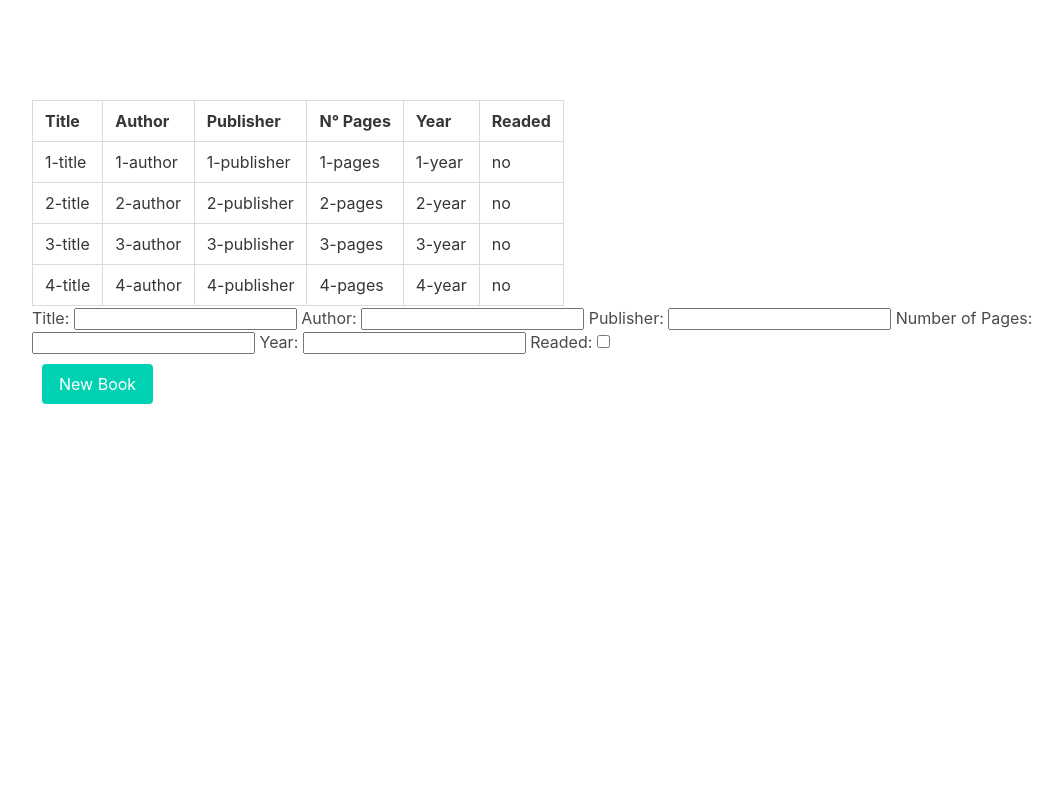
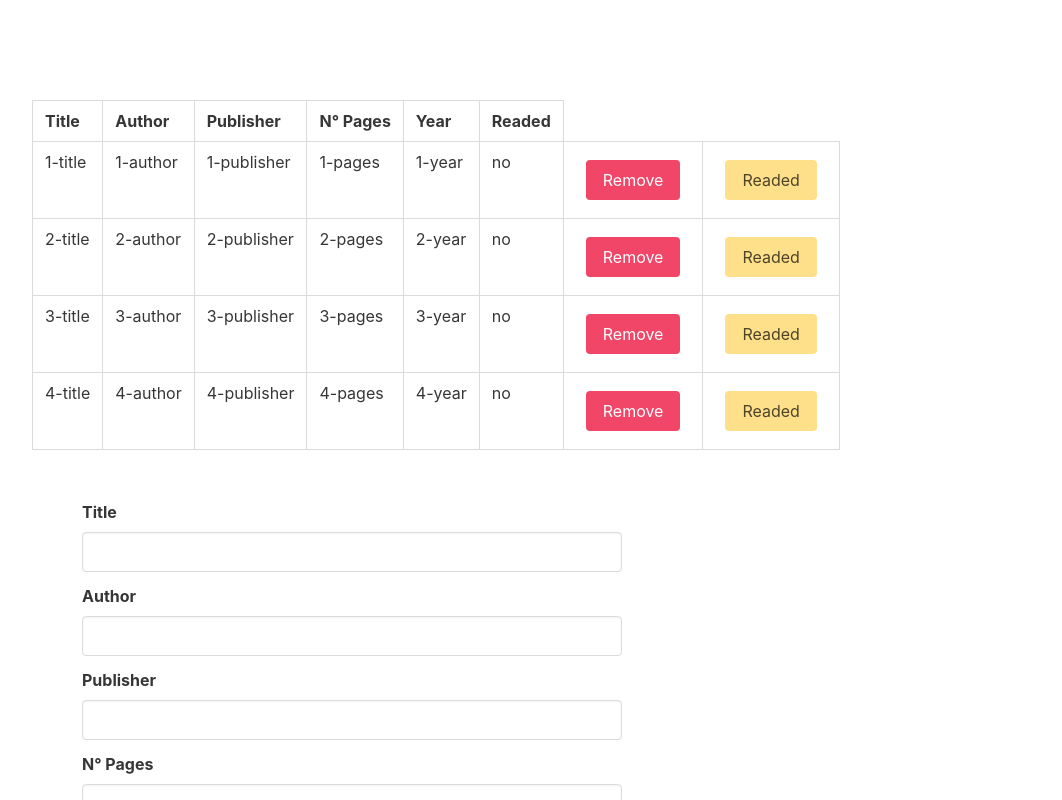
Before and after one commit to redacuve/Library-JS, a plain HTML site: page index.html in a window 1280 px wide. Both pictures are taken after a click on the link "New Book". Shown: the top 800 px of the page, without its empty margins (68-1130 px from the left). Drawn offline with nearby package versions, Linux system fonts and the light colour scheme.

Commit message:
form styling and buttons added to table

```diff
--- a/css/style.css
+++ b/css/style.css
@@ -6,6 +6,11 @@
     display: none;
 }
 
+.book-form {
+    width: 50%;
+    margin: 50px;
+}
+
 .button {
     margin: 10px;
 }
--- a/index.html
+++ b/index.html
@@ -23,19 +23,45 @@
             </table>
         </div>
 
-        <form class="hide" id="first-form">
-            <label for="title">Title:</label>
-            <input type="text" id="title">
-            <label for="author">Author:</label>
-            <input type="text" id="author">
-            <label for="publisher">Publisher:</label>
-            <input type="text" id="publisher">
-            <label for="number-of-pages">Number of Pages:</label>
-            <input type="text" id="number-of-pages">
-            <label for="year">Year:</label>
-            <input type="text" id="year">
-            <label for="year">Readed:</label>
-            <input type="checkbox" id="readed" name="readed" value="yes">
+        <form class="hide book-form" id="first-form">
+            <div class="field">
+              <label class="label">Title</label>
+              <div class="control">
+                <input type="text" class="input" placeholder="" id="title">
+              </div>
+            </div>
+            <div class="field">
+              <label class="label">Author</label>
+              <div class="control">
+                <input type="text" class="input" placeholder="" id="author">
+              </div>
+            </div>
+            <div class="field">
+              <label class="label">Publisher</label>
+              <div class="control">
+                <input type="text" class="input" placeholder="" id="publisher">
+              </div>
+            </div>
+            <div class="field">
+              <label class="label">N° Pages</label>
+              <div class="control">
+                <input type="text" class="input" placeholder="" id="number-of-pages">
+              </div>
+            </div>
+            <div class="field">
+              <label class="label">Year</label>
+              <div class="control">
+                <input type="text" class="input" placeholder="" id="year">
+              </div>
+            </div>
+            <div class="field">
+              <div class="control">
+                <label class="checkbox">
+                  <input type="checkbox" id="readed" name="readed" value="yes">
+                  Readed
+                </label>
+              </div>
+            </div>
         </form>
 
         <a class="button is-primary" onclick="toggleForm()">New Book</a>
@@ -72,12 +98,14 @@
         function render() {
             let root =  document.querySelector('#content');
             myLibrary.forEach(elem => root.innerHTML += `<tr>
-                                                         <td>${elem.title}</td>
+                                                         <td id="title">${elem.title}</td>
                                                          <td>${elem.author}</td>
                                                          <td>${elem.publisher}</td>
                                                          <td>${elem.numberOfPages}</td>
                                                          <td>${elem.year}</td>
                                                          <td>${elem.readed}</td>
+                                                         <td><a class="button is-danger" onclick="RemoveBook(parent.title)">Remove</a></td>
+                                                         <td><a class="button is-warning" onclick="ToggleRead(parent.title)">Readed</a></td>
                                                          </tr>`)
             //root.innerHTML = "<ul><li>uno</li><li>two</li></ul>";
         }
```
